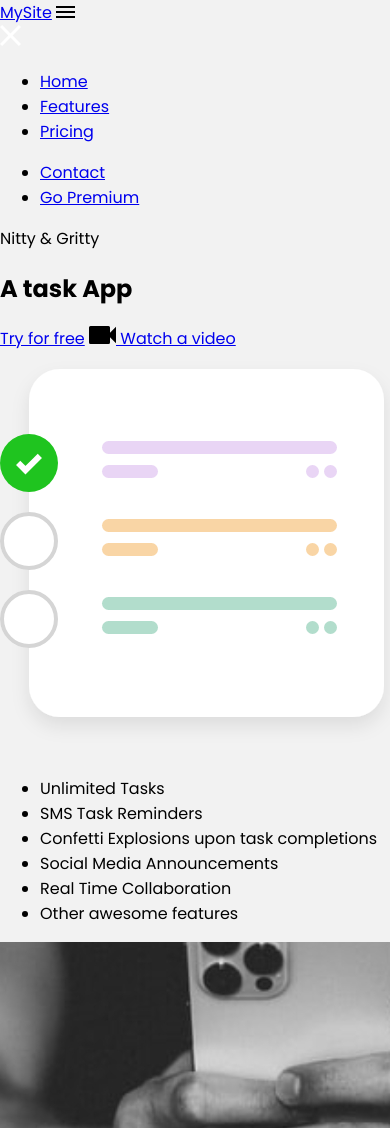
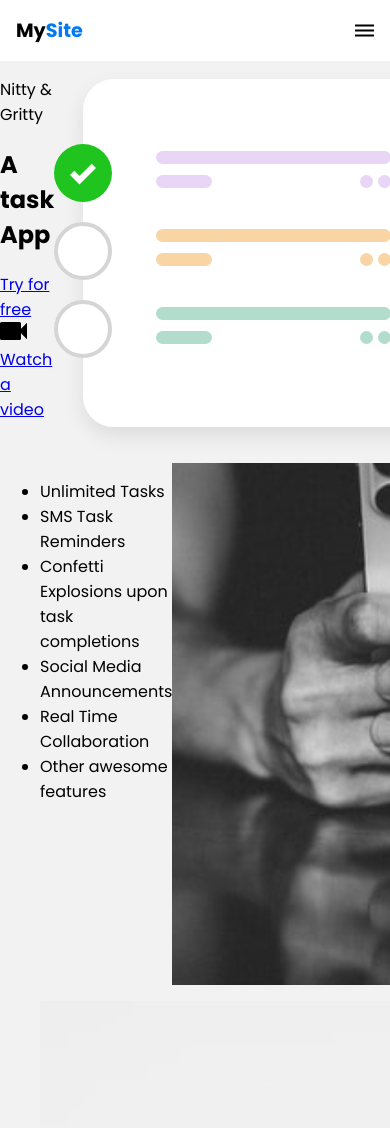
Before and after one commit to StefnotAdevyet/webpage1, a plain HTML site: page index.html in a window 390 px wide. Shown: the top 1128 px of the page. Drawn offline with Linux system fonts and the light colour scheme.

Commit message:
hid mobile navigation

```diff
--- a/css/main.scss
+++ b/css/main.scss
@@ -1,7 +1,36 @@
 @import url('https://fonts.googleapis.com/css2?family=Poppins:wght@400;700&display=swap');
+
+:root {
+  --primary-color: #007AF3;
+}
 
 body {
   background: #F2F2F2;
   margin: 0;
   font-family: 'Poppins';
 }
+
+.navbar {
+  background: white;
+  padding: 1em;
+
+  .logo {
+    text-decoration: none;
+    font-weight: bold;
+    color: black;
+    font-size: 1.2em;
+
+    span {
+      color: var(--primary-color);
+    }
+  }
+}
+
+nav {
+  display: none;
+}
+
+.container {
+  display: flex;
+  place-content: space-between;
+}
--- a/index.html
+++ b/index.html
@@ -13,7 +13,7 @@
 
   <div class="navbar">
     <div class="container">
-      <a href="#">My<span>Site</span></a>
+      <a href="#" class="logo">My<span>Site</span></a>
 
       <img id="mobile-cta" class="mobile-menu" src="images/menu.svg" alt="Open Navigation">
 
@@ -56,6 +56,8 @@
     </div>
   </section>
 
+
+<!-- features section -->
   <section class="features-section">
     <div class="container">
       <ul>
@@ -71,6 +73,8 @@
     </div>
   </section>
 
+
+  <!-- testimonials section -->
   <section class="testimonials-section">
     <div class="container">
       <ul>
@@ -96,6 +100,7 @@
     </div>
   </section>
 
+<!-- contact section  -->
   <section class="contact-section">
     <div class="container">
       <div class="contact-left">
```
Also changed, not shown: css/main.css, 1 other file.
